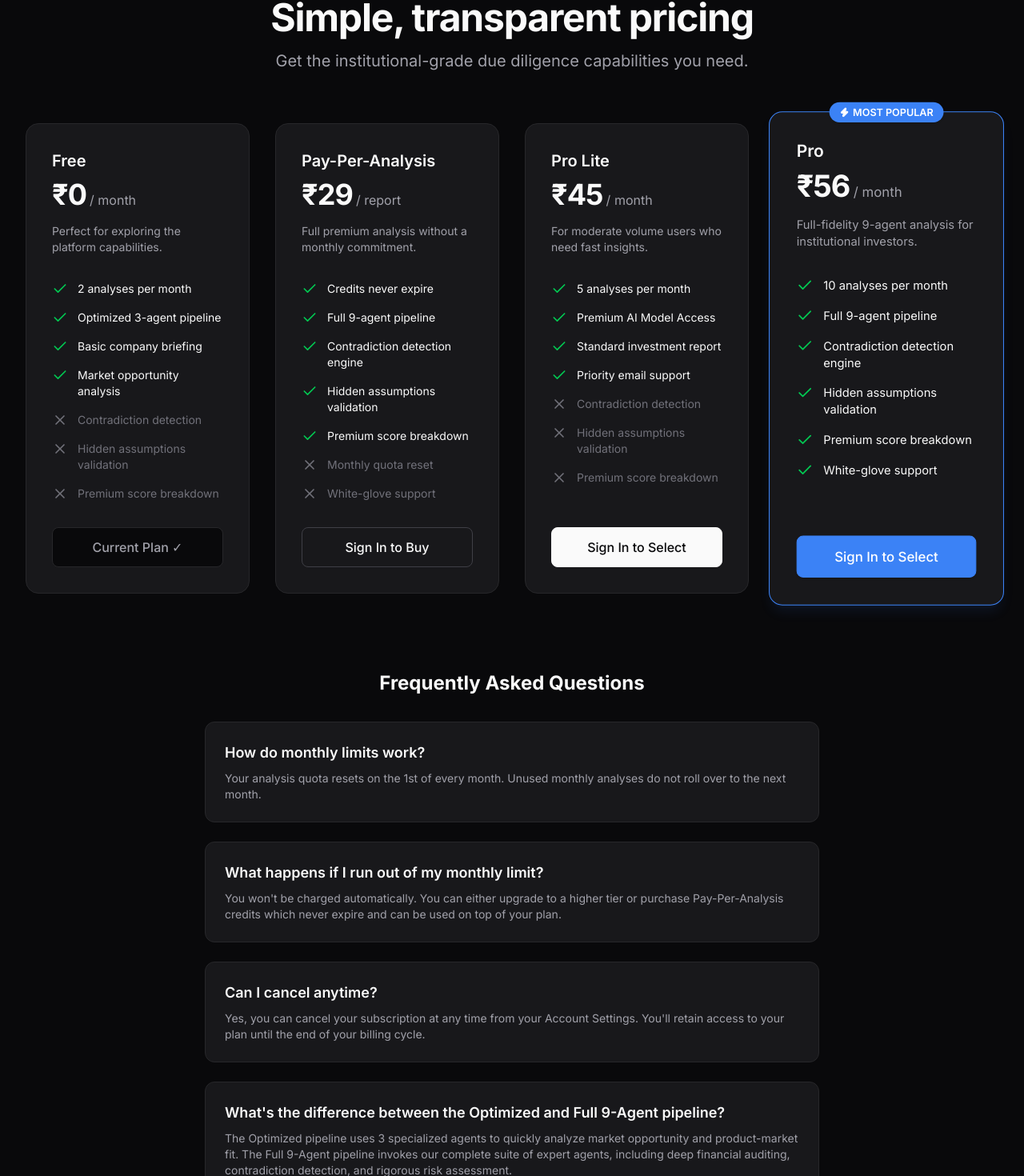
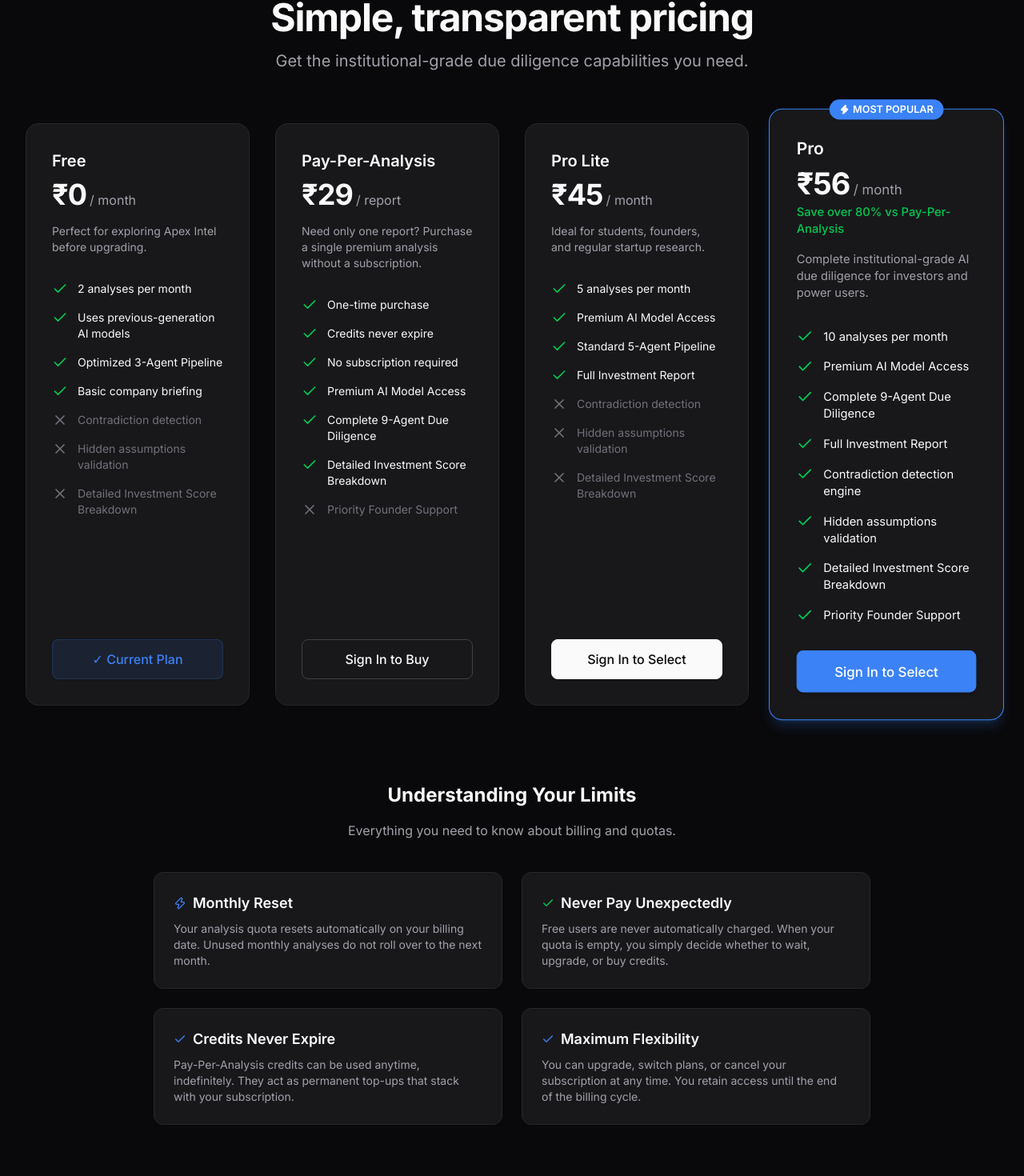
Before and after one commit to sohan1611/apex-intel, a Next.js app in the folder frontend/: page /pricing in a window 1280 px wide. Shown: the part 138-1608 px from the top of the page at 80% size. Built offline with nearby package versions, Linux system fonts and the light colour scheme; no server answers.

Commit message:
feat(pricing): Founder UX optimization and conversion pass

```diff
--- a/frontend/src/app/pricing/page.tsx
+++ b/frontend/src/app/pricing/page.tsx
@@ -143,10 +143,10 @@
               <div
                 key={plan.tier}
                 className={cn(
-                  "relative flex flex-col p-8 bg-bg-secondary rounded-2xl border transition-all",
+                  "relative flex flex-col p-8 bg-bg-secondary rounded-2xl border transition-all duration-300",
                   plan.popular
-                    ? "border-accent-primary shadow-lg shadow-accent-primary/10 scale-105 z-10"
-                    : "border-border-default hover:border-border-hover"
+                    ? "border-accent-primary shadow-lg shadow-accent-primary/20 scale-105 z-10 hover:shadow-xl hover:shadow-accent-primary/30"
+                    : "border-border-default hover:border-border-hover hover:-translate-y-1 hover:shadow-md"
                 )}
               >
                 {plan.popular && (
@@ -158,9 +158,14 @@
 
                 <div className="mb-8">
                   <h3 className="text-xl font-semibold mb-2">{plan.name}</h3>
-                  <div className="flex items-baseline gap-1 mb-4">
-                    <span className="text-4xl font-bold tracking-tight">{plan.price}</span>
-                    <span className="text-text-secondary">{plan.interval}</span>
+                  <div className="flex flex-col mb-4">
+                    <div className="flex items-baseline gap-1">
+                      <span className="text-4xl font-bold tracking-tight">{plan.price}</span>
+                      <span className="text-text-secondary">{plan.interval}</span>
+                    </div>
+                    {plan.popular && (
+                      <span className="text-sm font-medium text-green-500 mt-1">Save over 80% vs Pay-Per-Analysis</span>
+                    )}
                   </div>
                   <p className="text-text-secondary text-sm min-h-[40px]">
                     {plan.description}
@@ -188,23 +193,23 @@
                   onClick={() => handleUpgrade(plan.tier)}
                   disabled={isCurrentPlan || upgradingTo !== null}
                   className={cn(
-                    "w-full py-3 px-4 rounded-lg font-medium transition-colors flex justify-center items-center gap-2 border",
+                    "w-full py-3 px-4 rounded-lg font-medium transition-all duration-300 flex justify-center items-center gap-2 border",
                     isCurrentPlan
-                      ? "bg-bg-primary text-text-secondary border-border-default hover:bg-bg-tertiary"
+                      ? "bg-accent-primary/10 text-accent-primary border-accent-primary/20 shadow-sm cursor-default"
                       : plan.tier === 'PAY_PER_ANALYSIS'
                         ? "bg-bg-secondary text-text-primary border-border-hover hover:border-text-primary hover:bg-bg-tertiary"
                         : plan.popular
-                          ? "bg-accent-primary border-accent-primary hover:bg-accent-hover text-white shadow-sm"
-                          : "bg-text-primary border-text-primary hover:bg-text-secondary text-bg-primary"
+                          ? "bg-accent-primary border-accent-primary hover:bg-accent-hover text-white shadow-md hover:shadow-lg hover:shadow-accent-primary/20"
+                          : "bg-text-primary border-text-primary hover:bg-text-secondary text-bg-primary shadow-sm hover:shadow-md"
                   )}
                 >
                   {isUpgradingThis && <Loader2 className="h-4 w-4 animate-spin" />}
                   {isCurrentPlan
-                    ? 'Current Plan ✓'
+                    ? '✓ Current Plan'
                     : plan.tier === 'PAY_PER_ANALYSIS'
                       ? (status !== 'authenticated' ? 'Sign In to Buy' : 'Buy 1 Credit')
                       : isDowngrade
-                        ? 'Downgrade'
+                        ? (plan.tier === 'FREE' ? 'Switch to Free' : 'Switch Plan')
                         : status !== 'authenticated'
                           ? 'Sign In to Select'
                           : 'Upgrade'}
@@ -215,24 +220,27 @@
         </div>
 
         {/* FAQ Section */}
-        <div className="max-w-3xl mx-auto mt-24">
-          <h2 className="text-2xl font-bold mb-8 text-center">Frequently Asked Questions</h2>
-          <div className="space-y-6">
-            <div className="bg-bg-secondary p-6 rounded-xl border border-border-default">
-              <h3 className="font-semibold text-lg mb-2">How do monthly limits work?</h3>
-              <p className="text-text-secondary text-sm">Your analysis quota resets on the 1st of every month. Unused monthly analyses do not roll over to the next month.</p>
+        <div className="max-w-4xl mx-auto mt-24">
+          <div className="text-center mb-10">
+            <h2 className="text-2xl font-bold mb-4">Understanding Your Limits</h2>
+            <p className="text-text-secondary">Everything you need to know about billing and quotas.</p>
+          </div>
+          <div className="grid md:grid-cols-2 gap-6">
+            <div className="bg-bg-secondary p-6 rounded-xl border border-border-default hover:border-border-hover transition-colors">
+              <h3 className="font-semibold text-lg mb-2 flex items-center gap-2"><Zap className="w-4 h-4 text-accent-primary" /> Monthly Reset</h3>
+              <p className="text-text-secondary text-sm">Your analysis quota resets automatically on your billing date. Unused monthly analyses do not roll over to the next month.</p>
             </div>
-            <div className="bg-bg-secondary p-6 rounded-xl border border-border-default">
-              <h3 className="font-semibold text-lg mb-2">What happens if I run out of my monthly limit?</h3>
-              <p className="text-text-secondary text-sm">You won't be charged automatically. You can either upgrade to a higher tier or purchase Pay-Per-Analysis credits which never expire and can be used on top of your plan.</p>
+            <div className="bg-bg-secondary p-6 rounded-xl border border-border-default hover:border-border-hover transition-colors">
+              <h3 className="font-semibold text-lg mb-2 flex items-center gap-2"><Check className="w-4 h-4 text-green-500" /> Never Pay Unexpectedly</h3>
+              <p className="text-text-secondary text-sm">Free users are never automatically charged. When your quota is empty, you simply decide whether to wait, upgrade, or buy credits.</p>
             </div>
-            <div className="bg-bg-secondary p-6 rounded-xl border border-border-default">
-              <h3 className="font-semibold text-lg mb-2">Can I cancel anytime?</h3>
-              <p className="text-text-secondary text-sm">Yes, you can cancel your subscription at any time from your Account Settings. You'll retain access to your plan until the end of your billing cycle.</p>
+            <div className="bg-bg-secondary p-6 rounded-xl border border-border-default hover:border-border-hover transition-colors">
+              <h3 className="font-semibold text-lg mb-2 flex items-center gap-2"><Check className="w-4 h-4 text-accent-primary" /> Credits Never Expire</h3>
+              <p className="text-text-secondary text-sm">Pay-Per-Analysis credits can be used anytime, indefinitely. They act as permanent top-ups that stack with your subscription.</p>
             </div>
-            <div className="bg-bg-secondary p-6 rounded-xl border border-border-default">
-              <h3 className="font-semibold text-lg mb-2">What's the difference between the Optimized and Full 9-Agent pipeline?</h3>
-              <p className="text-text-secondary text-sm">The Optimized pipeline uses 3 specialized agents to quickly analyze market opportunity and product-market fit. The Full 9-Agent pipeline invokes our complete suite of expert agents, including deep financial auditing, contradiction detection, and rigorous risk assessment.</p>
+            <div className="bg-bg-secondary p-6 rounded-xl border border-border-default hover:border-border-hover transition-colors">
+              <h3 className="font-semibold text-lg mb-2 flex items-center gap-2"><Check className="w-4 h-4 text-accent-primary" /> Maximum Flexibility</h3>
+              <p className="text-text-secondary text-sm">You can upgrade, switch plans, or cancel your subscription at any time. You retain access until the end of the billing cycle.</p>
             </div>
           </div>
         </div>
--- a/frontend/src/lib/subscription.ts
+++ b/frontend/src/lib/subscription.ts
@@ -24,18 +24,18 @@
     name: 'Free',
     price: '₹0',
     interval: '/ month',
-    description: 'Perfect for exploring the platform capabilities.',
+    description: 'Perfect for exploring Apex Intel before upgrading.',
     monthlyLimit: 2,
     aiModel: 'Gemini 2.5 Flash Lite',
     pipelineType: 'Optimized 3-Agent Pipeline',
     features: [
       { name: '2 analyses per month', included: true },
-      { name: 'Optimized 3-agent pipeline', included: true },
+      { name: 'Uses previous-generation AI models', included: true },
+      { name: 'Optimized 3-Agent Pipeline', included: true },
       { name: 'Basic company briefing', included: true },
-      { name: 'Market opportunity analysis', included: true },
       { name: 'Contradiction detection', included: false },
       { name: 'Hidden assumptions validation', included: false },
-      { name: 'Premium score breakdown', included: false },
+      { name: 'Detailed Investment Score Breakdown', included: false },
     ],
   },
   PAY_PER_ANALYSIS: {
@@ -43,18 +43,18 @@
     name: 'Pay-Per-Analysis',
     price: '₹29',
     interval: '/ report',
-    description: 'Full premium analysis without a monthly commitment.',
+    description: 'Need only one report? Purchase a single premium analysis without a subscription.',
     monthlyLimit: 0,
     aiModel: 'Gemini 2.5 Flash',
     pipelineType: 'Full 9-Agent Pipeline',
     features: [
+      { name: 'One-time purchase', included: true },
       { name: 'Credits never expire', included: true },
-      { name: 'Full 9-agent pipeline', included: true },
-      { name: 'Contradiction detection engine', included: true },
-      { name: 'Hidden assumptions validation', included: true },
-      { name: 'Premium score breakdown', included: true },
-      { name: 'Monthly quota reset', included: false },
-      { name: 'White-glove support', included: false },
+      { name: 'No subscription required', included: true },
+      { name: 'Premium AI Model Access', included: true },
+      { name: 'Complete 9-Agent Due Diligence', included: true },
+      { name: 'Detailed Investment Score Breakdown', included: true },
+      { name: 'Priority Founder Support', included: false },
     ],
   },
   PRO_LITE: {
@@ -62,18 +62,18 @@
     name: 'Pro Lite',
     price: '₹45',
     interval: '/ month',
-    description: 'For moderate volume users who need fast insights.',
+    description: 'Ideal for students, founders, and regular startup research.',
     monthlyLimit: 5,
     aiModel: 'Gemini 2.5 Flash',
     pipelineType: 'Standard 5-Agent Pipeline',
     features: [
       { name: '5 analyses per month', included: true },
       { name: 'Premium AI Model Access', included: true },
-      { name: 'Standard investment report', included: true },
-      { name: 'Priority email support', included: true },
+      { name: 'Standard 5-Agent Pipeline', included: true },
+      { name: 'Full Investment Report', included: true },
       { name: 'Contradiction detection', included: false },
       { name: 'Hidden assumptions validation', included: false },
-      { name: 'Premium score breakdown', included: false },
+      { name: 'Detailed Investment Score Breakdown', included: false },
     ],
   },
   PRO: {
@@ -82,17 +82,19 @@
     price: '₹56',
     interval: '/ month',
     popular: true,
-    description: 'Full-fidelity 9-agent analysis for institutional investors.',
+    description: 'Complete institutional-grade AI due diligence for investors and power users.',
     monthlyLimit: 10,
     aiModel: 'Gemini 2.5 Flash',
     pipelineType: 'Full 9-Agent Pipeline',
     features: [
       { name: '10 analyses per month', included: true },
-      { name: 'Full 9-agent pipeline', included: true },
+      { name: 'Premium AI Model Access', included: true },
+      { name: 'Complete 9-Agent Due Diligence', included: true },
+      { name: 'Full Investment Report', included: true },
       { name: 'Contradiction detection engine', included: true },
       { name: 'Hidden assumptions validation', included: true },
-      { name: 'Premium score breakdown', included: true },
-      { name: 'White-glove support', included: true },
+      { name: 'Detailed Investment Score Breakdown', included: true },
+      { name: 'Priority Founder Support', included: true },
     ],
   },
 };
```
